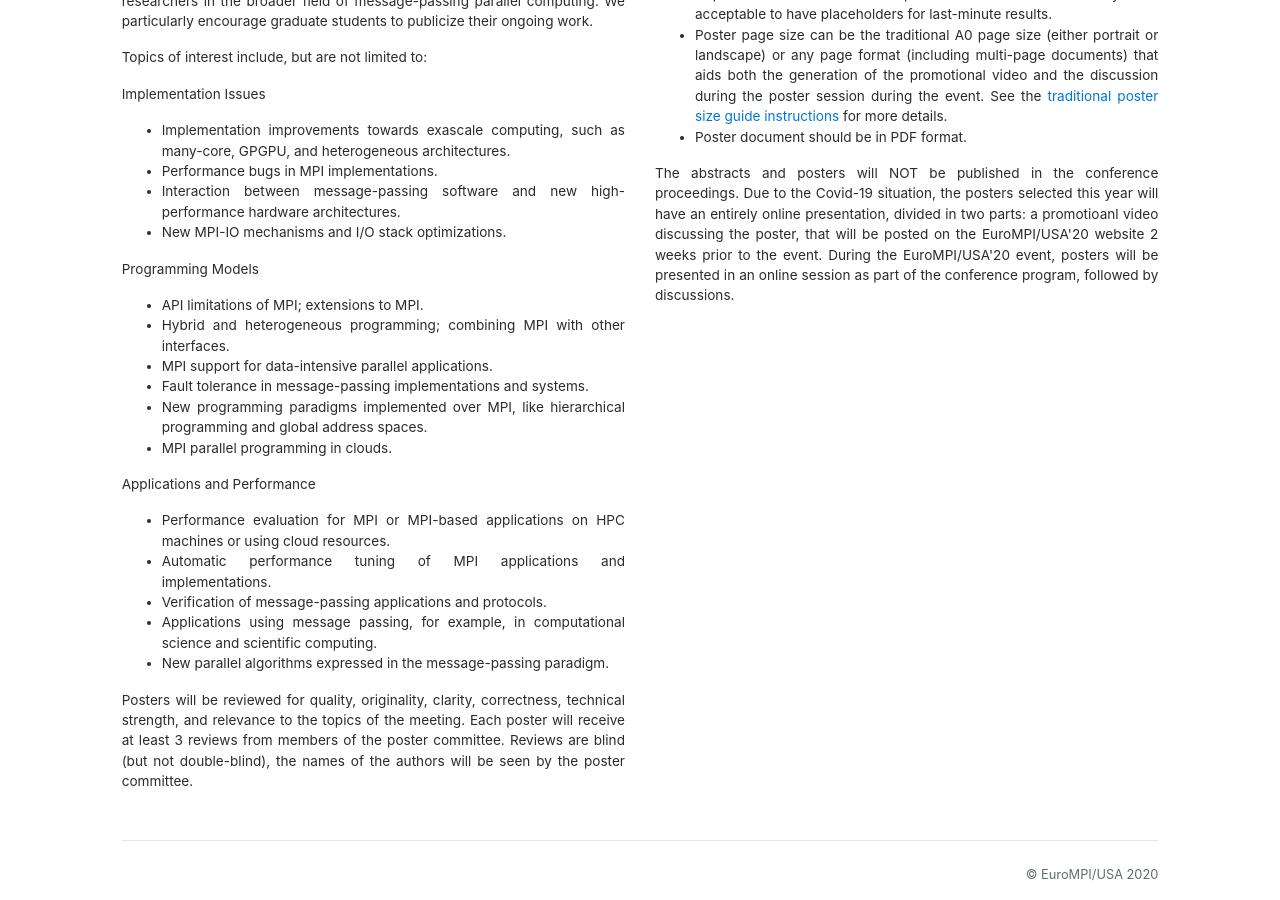
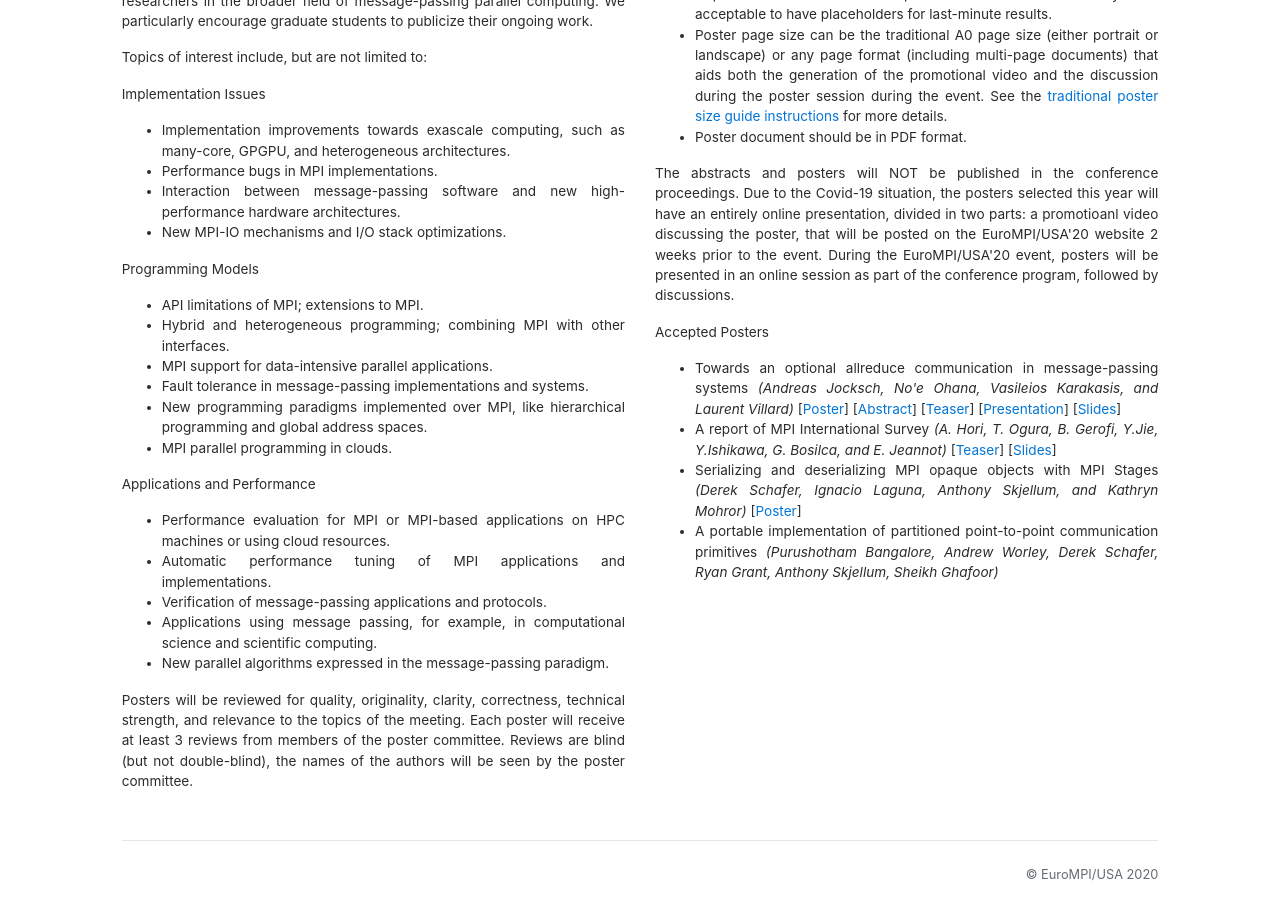
Before and after one commit to eurompi/eurompi.github.io, a Jekyll site: the page built from cfposter.html, in a window 1280 px wide and 900 px high, scrolled down 680 px. Built offline with Jekyll 4.4.1, drawn with Linux system fonts in a browser that asks for light colours; nearby versions of some CDN libraries.

Commit message:
Add accepted posters

```diff
--- a/cfposter.html
+++ b/cfposter.html
@@ -95,5 +95,14 @@
             <p> The abstracts and posters will NOT be published in the conference proceedings. Due to the Covid-19 situation, the posters selected this year will have an entirely online presentation, divided in two parts: a promotioanl video discussing the poster, that will be posted on the EuroMPI/USA'20 website 2 weeks prior to the event. During the EuroMPI/USA'20 event, posters will be presented in an online session as part of the conference program, followed by discussions.</p>
 
             <!--<p> Information about the size/format of the poster stands is available here.</p>-->
+            <p> </p>
+            <p>Accepted Posters</p>
+            <ul>
+              <li>Towards an optional allreduce communication in message-passing systems <em>(Andreas Jocksch, No'e Ohana, Vasileios Karakasis, and Laurent Villard)</em> [<a href="http://icl.utk.edu/~bosilca/eurompi20/poster_23_poster.pdf" target="_blank">Poster</a>] [<a href="http://icl.utk.edu/~bosilca/eurompi20/poster_23_abstract.pdf" target="_blank">Abstract</a>] [<a href="https://www.youtube.com/watch?v=SjXkBR_-pnE&amp;feature=youtu.be" target="_blank">Teaser</a>] [<a href="http://icl.utk.edu/~bosilca/eurompi20/poster_23_presentation.mp4" target="_blank">Presentation</a>] [<a href="http://icl.utk.edu/~bosilca/eurompi20/poster_23_slides.pdf" target="_blank">Slides</a>]</li>
+              <li>A report of MPI International Survey <em>(A. Hori, T. Ogura, B. Gerofi, Y.Jie, Y.Ishikawa, G. Bosilca, and E. Jeannot)</em> [<a href="http://icl.utk.edu/~bosilca/eurompi20/poster_24_teaser.mp4" target="_blank">Teaser</a>] [<a href="http://icl.utk.edu/~bosilca/eurompi20/poster_24_slides.pdf">Slides</a>]</li>
+              <li>Serializing and deserializing MPI opaque objects with MPI Stages <em>(Derek Schafer, Ignacio Laguna, Anthony Skjellum, and Kathryn Mohror)</em> [<a href="http://icl.utk.edu/~bosilca/eurompi20/poster_25_abstract.pdf" target="_blank">Poster</a>]</li>
+              <li>A portable implementation of partitioned point-to-point communication primitives <em>(Purushotham Bangalore, Andrew Worley, Derek Schafer, Ryan Grant, Anthony Skjellum, Sheikh Ghafoor)</em></li>
+            </ul>
+            <p> </p>
         </div>
     </div>
--- a/venue.html
+++ b/venue.html
@@ -17,6 +17,8 @@
 
             <p>Texas Advanced Computing Center, Advanced Computing Building (ACB), J.J. Pickle Research Campus, Building 205, 10100 Burnet Rd, Austin, TX 78758<br>
             </p>
+
+            <p> <font color="red"> Due to the restrictions currently in place because of the COVID-19 pandemic, the organizing committee of EuroMPI/USA 2020 has decided to hold this year's conference entirely virtually. Please visit the <a href="program.html">program</a> site for online registration links.</font> </p>
         </div>
     </div>
 </div>
```
